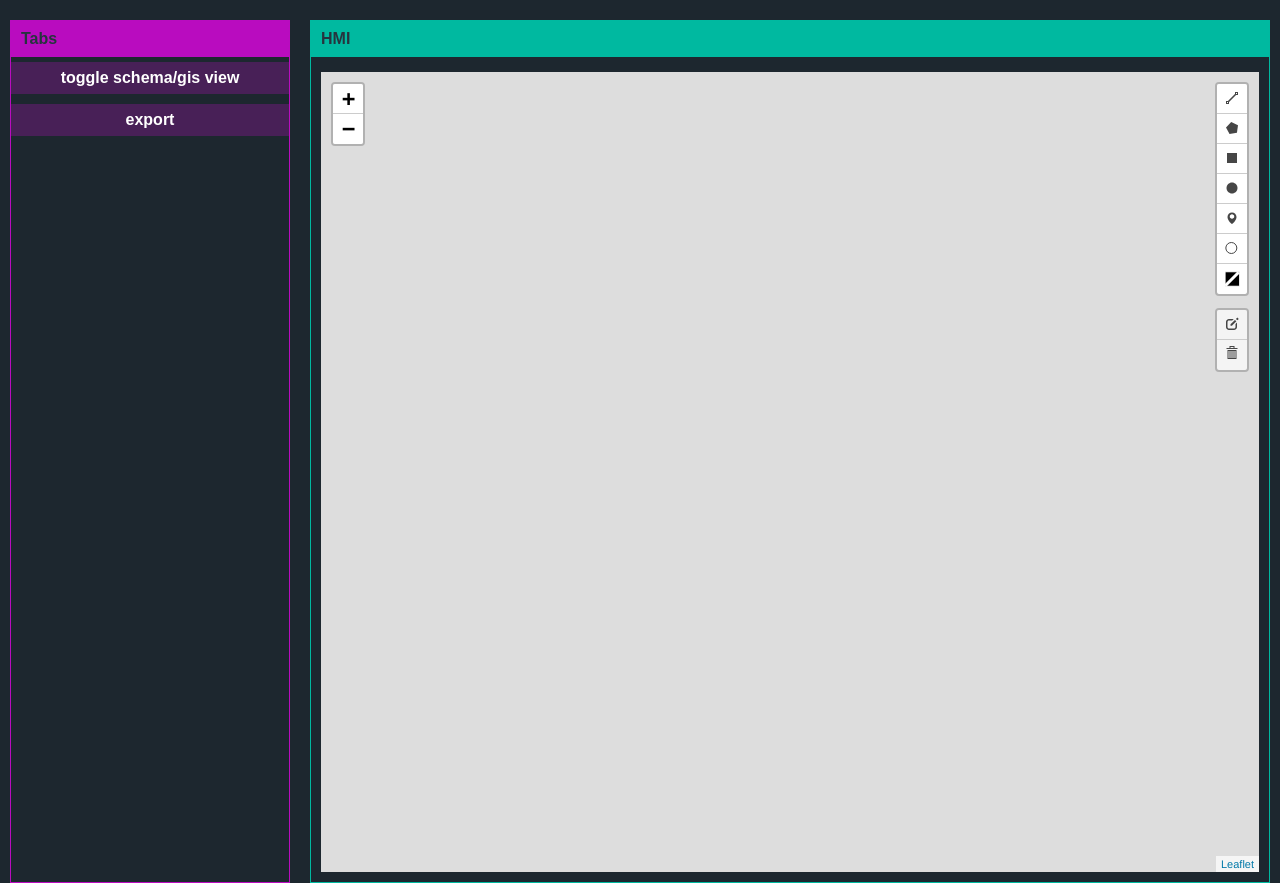
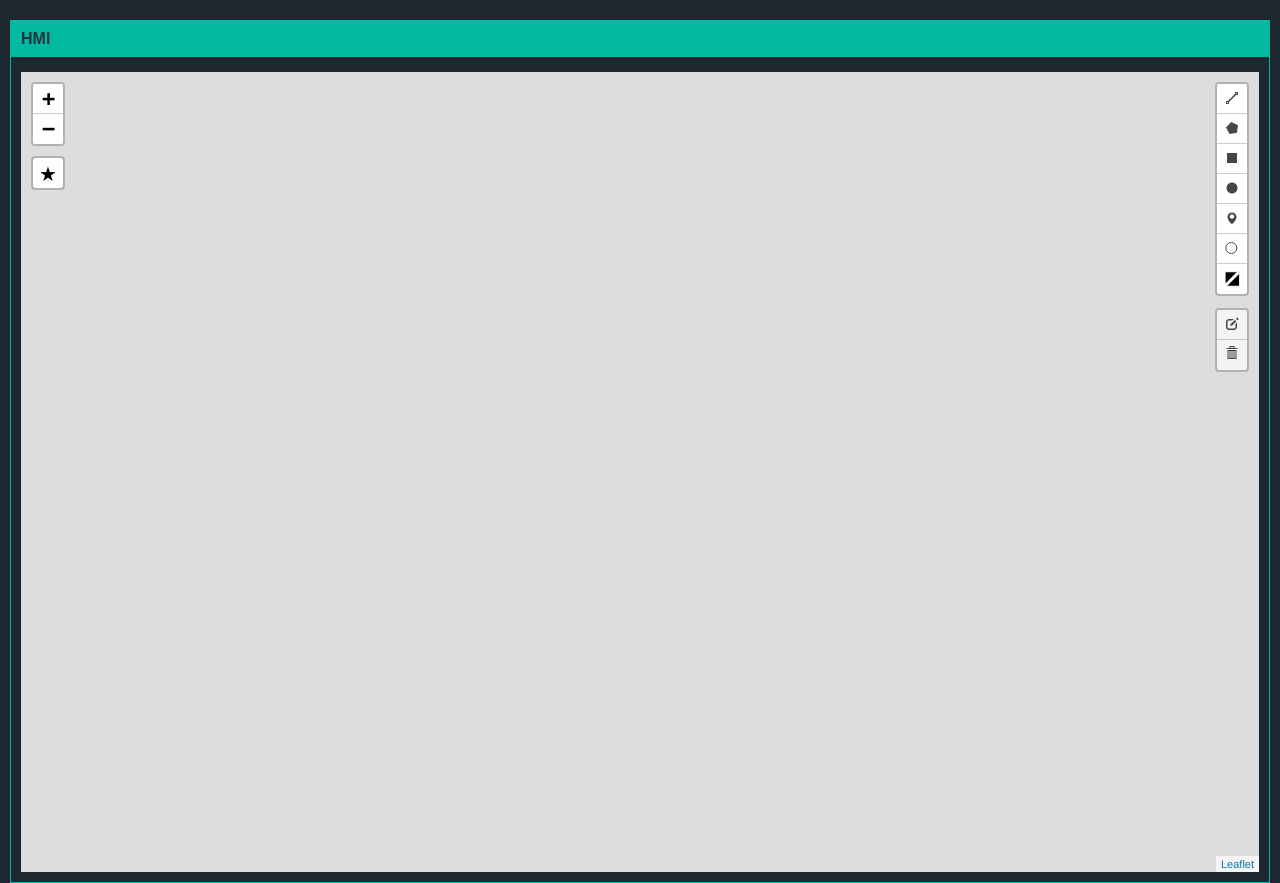
Before and after one commit to robidev/open_scada_dms, a Flask app: page / in a window 1280 px wide. Run offline with Flask 2, Linux system fonts and the light colour scheme.

Commit message:
update plugins

```diff
--- a/client/app.py
+++ b/client/app.py
@@ -121,7 +121,8 @@ def update_schema_geojson_database(data):
   global mongoclient
   db = mongoclient.scada
   myquery = {'_id':ObjectId(data['_id'][1:])} # _id
-  newvalues = {"geometry": data["geometry"], "properties.datapoints": data["properties"]['datapoints']} # x,y etc.
+  newvalues = {"geometry": data["geometry"], "properties": data["properties"]} # x,y etc.
+  #newvalues = {"geometry": data["geometry"], "properties.datapoints": data["properties"]['datapoints']} # x,y etc.
   db.schema_geojson.update_one(myquery, {"$set": newvalues}, False) # update_many()
   return
 
--- a/client/static/client.js
+++ b/client/static/client.js
@@ -1,6 +1,71 @@
 var socket;
 var schema_leafletmap, schema_geojsonlayer, schema_in_view, schema_editableLayers;
 var gis_leafletmap, gis_geojsonlayer,gis_in_view, gis_editableLayers;
+
+//https://stackoverflow.com/questions/62305306/invert-y-axis-of-lcrs-simple-map-on-vue2-leaflet
+var CRSPixel = L.Util.extend(L.CRS.Simple, {
+	transformation: new L.Transformation(1,0,1,0)
+});
+
+function init_schema(){
+  schema_in_view = [];
+
+  document.getElementById("mmi_svg").style.display = "block";
+
+  schema_leafletmap = L.map('mmi_svg', {
+    renderer: L.svg(),
+    crs: CRSPixel,
+    minZoom: 0,//-5
+    maxZoom: 20,
+    mapType: "schema"
+  }).setView([0, 0], 17);//setView([0,0], 1);
+
+  L.easyButton('<span style="font-size: 1.5em;">&starf;</span>', toggle_view ).addTo( schema_leafletmap );
+
+  schema_editableLayers = new L.FeatureGroup();
+  schema_leafletmap.addLayer(schema_editableLayers);
+
+  schema_geojsonlayer = L.geoJSON().addTo(schema_leafletmap);
+
+  let schema_options = {
+    position: 'topright',
+    draw: {
+      polyline: true,
+      polygon: {
+        allowIntersection: false, // Restricts shapes to simple polygons
+        drawError: {
+          color: '#e1e100', // Color the shape will turn when intersects
+          message: '<strong>Error: line intersects!<strong> intersecting polygons are not allowed' // Message that will show when intersect
+        }
+      },
+      circle: true, // Turns off this drawing tool
+      rectangle: true,
+      marker: true,
+      svg: true
+    },
+    edit: {
+      featureGroup: schema_editableLayers, //REQUIRED!!
+      remove: true
+    }
+  };
+
+  let schema_drawControl = new L.Control.Draw(schema_options);
+  schema_leafletmap.addControl(schema_drawControl);
+
+  schema_leafletmap.on(L.Draw.Event.CREATED, schema_addItem);
+  schema_leafletmap.on(L.Draw.Event.EDITED, schema_editedItems);
+  schema_leafletmap.on(L.Draw.Event.DELETED, schema_removeItems);
+  schema_leafletmap.on('moveend', update_schema);
+  schema_leafletmap.on('zoomend', update_schema);
+
+  //do not update map when editing, to prevent layer modification from database during editing
+  schema_leafletmap.on('draw:editstart', function(){ schema_leafletmap.off('moveend', update_schema);  schema_leafletmap.off('zoomend', update_schema);} );
+  schema_leafletmap.on('draw:editstop', function(){schema_leafletmap.on('moveend', update_schema);  schema_leafletmap.on('zoomend', update_schema);} );
+  schema_leafletmap.on('draw:deletestart', function(){schema_leafletmap.off('moveend', update_schema);  schema_leafletmap.off('zoomend', update_schema);} );
+  schema_leafletmap.on('draw:deletestop', function(){schema_leafletmap.on('moveend', update_schema);  schema_leafletmap.on('zoomend', update_schema);} );
+  schema_leafletmap.setZoom(18);//-5
+}
+
 
 function init_gis(){
   gis_in_view = [];
@@ -19,6 +84,8 @@ function init_gis(){
     tileSize: 512,
     zoomOffset: -1,
   }).addTo(gis_leafletmap);//*/
+
+  L.easyButton('<span style="font-size: 1.5em;">&starf;</span>', toggle_view ).addTo( gis_leafletmap );
 
   gis_geojsonlayer = L.geoJSON().addTo(gis_leafletmap);
 
@@ -56,20 +123,63 @@ function init_gis(){
   gis_leafletmap.on(L.Draw.Event.DELETED, gis_removeItems);
   gis_leafletmap.on('moveend', update_gis);
   gis_leafletmap.on('zoomend', update_gis);
+
+  //ensure layers are not updated from database during editing or removing
+  gis_leafletmap.on('draw:editstart', function(){ gis_leafletmap.off('moveend', update_schema);  gis_leafletmap.off('zoomend', update_schema);} );
+  gis_leafletmap.on('draw:editstop', function(){gis_leafletmap.on('moveend', update_schema);  gis_leafletmap.on('zoomend', update_schema);} );
+  gis_leafletmap.on('draw:deletestart', function(){gis_leafletmap.off('moveend', update_schema);  gis_leafletmap.off('zoomend', update_schema);} );
+  gis_leafletmap.on('draw:deletestop', function(){gis_leafletmap.on('moveend', update_schema);  gis_leafletmap.on('zoomend', update_schema);} );
   gis_leafletmap.setZoom(18);
 }
 
-function exportGeoJSON(featureGroup) {
-  // Extract GeoJson from featureGroup
-  let data = featureGroup.toGeoJSON();
-  // Stringify the GeoJson
-  let convertedData = 'text/json;charset=utf-8,' + encodeURIComponent(JSON.stringify(data));
-  // Create export
-  let linkElement = document.createElement('a');
-  linkElement.setAttribute('href', 'data:' + convertedData);
-  linkElement.setAttribute('download','data.geojson');
-  linkElement.click();
+function schema_addItem(e) {
+  let type = e.layerType, layer = e.layer;
+
+  if (type === 'marker') {
+    layer.bindPopup('A popup!');
+  }
+  if (type === 'svg') {
+    layer.type = "Svg";
+    if(layer._newTemplate == true){
+      socket.emit('svg_addTemplate', {
+        'name':layer._templateName,
+        'viewBox': layer._svgViewBox,
+        'svg': layer._url.innerHTML,
+        'datapoint_amount':layer._dataPoints.length
+      });
+    }
+
+    let bounds = layer.getBounds();
+    socket.emit('schema_addItems', {
+      'w':bounds._northEast.lng,
+      'n':bounds._northEast.lat,
+      'e':bounds._southWest.lng,
+      's':bounds._southWest.lat,
+      'svg':layer._templateName,
+      'dataPoints': layer._dataPoints },
+      function(ret){
+        if (layer.uuid === null){
+          layer.uuid = ret;
+        }
+      }
+    );
+  }
+  else if (layer.toGeoJSON){ //geojson item
+    layer.type = "Feature";
+    let geojson = layer.toGeoJSON();
+    geojson["properties"]['type'] = "geojson";
+    geojson["properties"]['datapoints'] = {};
+
+    socket.emit('schema_addGeojsonItem', geojson ,
+    function(ret){
+      if (layer.uuid === null){
+        layer.uuid = ret;
+      }
+    });
+  }
+  schema_editableLayers.addLayer(layer);
 }
+
 
 function gis_addItem(e) {
   let type = e.layerType, layer = e.layer;
@@ -123,6 +233,36 @@ function gis_addItem(e) {
   gis_editableLayers.addLayer(layer);
 }
 
+
+function schema_editedItems(e){
+  for (const [key, layer] of Object.entries(e.layers._layers)) {
+    if(layer.type && layer.type === "Feature"){
+      let geojson = layer.toGeoJSON();
+      geojson["properties"]['datapoints'] = {};
+
+      socket.emit('schema_editedGeojsonItems', {
+        '_id':layer.uuid,
+        'type': layer.type,
+        'geometry':geojson['geometry'],
+        'properties':geojson['properties'],
+      });
+    }
+    else if(layer.type && layer.type === "Svg"){
+      let bounds = layer.getBounds();
+      socket.emit('schema_editedItems', {
+        '_id':layer.uuid,
+        'w':bounds._northEast.lng,
+        'n':bounds._northEast.lat,
+        'e':bounds._southWest.lng,
+        's':bounds._southWest.lat,
+        'dataPoints': layer._dataPoints
+      });
+    }
+  }
+}
+
+
+
 function gis_editedItems(e){
   for (const [key, layer] of Object.entries(e.layers._layers)) {
     if(layer.type && layer.type === "Feature"){
@@ -155,148 +295,7 @@ function gis_editedItems(e){
   }
 }
 
-function gis_removeItems(e){
-  for (const [key, layer] of Object.entries(e.layers._layers)) {
-    socket.emit('gis_removeItems', layer.uuid);
-  }
-}
 
-
-
-//https://stackoverflow.com/questions/62305306/invert-y-axis-of-lcrs-simple-map-on-vue2-leaflet
-var CRSPixel = L.Util.extend(L.CRS.Simple, {
-	transformation: new L.Transformation(1,0,1,0)
-});
-
-function init_schema(){
-  schema_in_view = [];
-
-  document.getElementById("mmi_svg").style.display = "block";
-
-  schema_leafletmap = L.map('mmi_svg', {
-    renderer: L.svg(),
-    crs: CRSPixel,
-    minZoom: 0,//-5
-    maxZoom: 20,
-    mapType: "schema"
-  }).setView([0, 0], 17);//setView([0,0], 1);
-
-  schema_editableLayers = new L.FeatureGroup();
-  schema_leafletmap.addLayer(schema_editableLayers);
-
-  schema_geojsonlayer = L.geoJSON().addTo(schema_leafletmap);
-
-  let schema_options = {
-    position: 'topright',
-    draw: {
-      polyline: true,
-      polygon: {
-        allowIntersection: false, // Restricts shapes to simple polygons
-        drawError: {
-          color: '#e1e100', // Color the shape will turn when intersects
-          message: '<strong>Error: line intersects!<strong> intersecting polygons are not allowed' // Message that will show when intersect
-        }
-      },
-      circle: true, // Turns off this drawing tool
-      rectangle: true,
-      marker: true,
-      svg: true
-    },
-    edit: {
-      featureGroup: schema_editableLayers, //REQUIRED!!
-      remove: true
-    }
-  };
-
-  let schema_drawControl = new L.Control.Draw(schema_options);
-  schema_leafletmap.addControl(schema_drawControl);
-
-  schema_leafletmap.on(L.Draw.Event.CREATED, schema_addItem);
-  schema_leafletmap.on(L.Draw.Event.EDITED, schema_editedItems);
-  schema_leafletmap.on(L.Draw.Event.DELETED, schema_removeItems);
-  schema_leafletmap.on('moveend', update_schema);
-  schema_leafletmap.on('zoomend', update_schema);
-  schema_leafletmap.setZoom(18);//-5
-}
-
-
-
-
-
-function schema_addItem(e) {
-  let type = e.layerType, layer = e.layer;
-
-  if (type === 'marker') {
-    layer.bindPopup('A popup!');
-  }
-  if (type === 'svg') {
-    layer.type = "Svg";
-    if(layer._newTemplate == true){
-      socket.emit('svg_addTemplate', {
-        'name':layer._templateName,
-        'viewBox': layer._svgViewBox,
-        'svg': layer._url.innerHTML,
-        'datapoint_amount':layer._dataPoints.length
-      });
-    }
-
-    let bounds = layer.getBounds();
-    socket.emit('schema_addItems', {
-      'w':bounds._northEast.lng,
-      'n':bounds._northEast.lat,
-      'e':bounds._southWest.lng,
-      's':bounds._southWest.lat,
-      'svg':layer._templateName,
-      'dataPoints': layer._dataPoints },
-      function(ret){
-        if (layer.uuid === null){
-          layer.uuid = ret;
-        }
-      }
-    );
-  }
-  else if (layer.toGeoJSON){ //geojson item
-    layer.type = "Feature";
-    let geojson = layer.toGeoJSON();
-    geojson["properties"]['type'] = "geojson";
-    geojson["properties"]['datapoints'] = {};
-
-    socket.emit('schema_addGeojsonItem', geojson ,
-    function(ret){
-      if (layer.uuid === null){
-        layer.uuid = ret;
-      }
-    });
-  }
-  schema_editableLayers.addLayer(layer);
-}
-
-function schema_editedItems(e){
-  for (const [key, layer] of Object.entries(e.layers._layers)) {
-    if(layer.type && layer.type === "Feature"){
-      let geojson = layer.toGeoJSON();
-      geojson["properties"]['datapoints'] = {};
-
-      socket.emit('schema_editedGeojsonItems', {
-        '_id':layer.uuid,
-        'type': layer.type,
-        'geometry':geojson['geometry'],
-        'properties':geojson['properties'],
-      });
-    }
-    else if(layer.type && layer.type === "Svg"){
-      let bounds = layer.getBounds();
-      socket.emit('schema_editedItems', {
-        '_id':layer.uuid,
-        'w':bounds._northEast.lng,
-        'n':bounds._northEast.lat,
-        'e':bounds._southWest.lng,
-        's':bounds._southWest.lat,
-        'dataPoints': layer._dataPoints
-      });
-    }
-  }
-}
 
 function schema_removeItems(e){
   for (const [key, layer] of Object.entries(e.layers._layers)) {
@@ -308,6 +307,20 @@ function schema_removeItems(e){
     }
   }
 }
+
+
+function gis_removeItems(e){
+  for (const [key, layer] of Object.entries(e.layers._layers)) {
+    socket.emit('gis_removeItems', layer.uuid);
+  }
+}
+
+
+
+
+
+
+
 
 function toggle_view() {
   let gis = document.getElementById("gis_map");
@@ -516,7 +529,6 @@ $(document).ready(function() {
 
 });
 
-
 var update_schema = function(){
   zoom = schema_leafletmap.getZoom();
   bounds = schema_leafletmap.getBounds();
@@ -528,6 +540,7 @@ var update_gis = function(){
   bounds = gis_leafletmap.getBounds();
   socket.emit('get_svg_for_gis', {'w': bounds.getWest(), 'n': bounds.getNorth(), 'e': bounds.getEast(), 's': bounds.getSouth(), 'z': zoom, 'in_view': gis_in_view});
 }
+
 
 function svg_add_to_schema(w, n, e, s, svgString, svgId) {
   let svg = new L.SvgObject(svgString, L.latLngBounds([[n,w],[s,e]]), svgId,{ svgViewBox:{ viewBox: "calculate", fitBounds: false, scaleBounds:  0.000005/*1.0*/ }});
@@ -555,19 +568,41 @@ function svg_add_to_gis(svgString, svgId, location) {
   return svg;
 }
 
+/////////////////////////////////////////////////////////////////////////////
+
+//https://github.com/orfon/Leaflet.SLD/blob/master/leaflet.sld.js ????
 var geoStyle = function(feature){
   color = "#ff7800";
   //retrieve color from real-time database
   if(feature.properties.id == "one"){ color = "#ffff00"; }
+  if(!feature.properties.stroke){
+    return {
+      "color": color,
+      "weight": 5,
+      "opacity": 0.65
+    };
+  }
+
   return {
-    "color": color,
-    "weight": 5,
-    "opacity": 0.65
-  };
+    fillColor: feature.properties['fill'],
+    fillOpacity: feature.properties['fill-opacity'],
+    color: feature.properties['stroke'],
+    width: feature.properties['stroke-width'],
+    opacity: feature.properties['stroke-opacity']
+  };//*/
+}
+
+function setGeojsonStyle(layer){
+  //console.log(e);
+  layer.feature.properties['fill'] = layer.options.fillColor;
+  layer.feature.properties['fill-opacity'] = layer.options.fillOpacity;
+  layer.feature.properties['stroke'] = layer.options.color;
+  layer.feature.properties['stroke-width'] = layer.options.width;
+  layer.feature.properties['stroke-opacity'] = layer.options.opacity;
 }
 
 
-
+//////////////////////////////////////////////////////////////////////////
 	//.leaflet-modal
 L.Draw.Svg.include({
 	  enable: function(){
--- /dev/null
+++ b/client/static/css/L.Control.Sidebar.css
@@ -0,0 +1,158 @@
+$threshold-lg: 1200px;
+$threshold-md: 992px;
+$threshold-sm: 768px;
+
+$width-lg: 460px;
+$width-md: 390px;
+$width-sm: 305px;
+$width-xs: 100%;
+
+$transition-duration: 0.5s;
+
+@mixin border-radius($border-radius) {
+    -webkit-border-radius: $border-radius;
+    border-radius: $border-radius;
+}
+
+@mixin box-sizing($box-sizing) {
+    -webkit-box-sizing: $box-sizing;
+    -moz-box-sizing: $box-sizing;
+    box-sizing: $box-sizing;
+}
+
+@mixin widths($width) {
+    width: $width;
+
+    &.left.visible ~ .leaflet-left {
+        left: $width;
+    }
+
+    &.right.visible ~ .leaflet-right {
+        right: $width;
+    }
+}
+
+.leaflet-sidebar {
+    position: absolute;
+    height: 100%;
+
+    @include box-sizing(border-box);
+    padding: 10px;
+
+    z-index: 2000;
+
+    &.left {
+        left: -500px;
+        transition: left $transition-duration, width $transition-duration;
+
+        padding-right: 0;
+
+        &.visible {
+            left: 0;
+        }
+    }
+
+    &.right {
+        right: -500px;
+        transition: right $transition-duration, width $transition-duration;
+
+        padding-left: 0;
+
+        &.visible {
+            right: 0;
+        }
+    }
+
+    & > .leaflet-control {
+        height: 100%;
+        width: 100%;
+
+        overflow: auto;
+        -webkit-overflow-scrolling: touch;
+
+        @include box-sizing(border-box);
+        padding: 8px 24px;
+
+        font-size: 1.1em;
+
+        background: white;
+        box-shadow: 0 1px 7px rgba(0,0,0,0.65);
+        @include border-radius(4px);
+
+        .leaflet-touch & {
+            box-shadow: none;
+            border: 2px solid rgba(0,0,0,0.2);
+            background-clip: padding-box;
+        }
+    }
+
+    @media(max-width:$threshold-sm - 1px) {
+        @include widths($width-xs);
+
+        padding: 0;
+
+        &.left {
+            left: -$width-xs;
+
+            &.visible {
+                left: 0;
+            }
+        }
+
+        &.right {
+            right: -$width-xs;
+
+            &.visible {
+                right: 0;
+            }
+        }
+
+        & > .leaflet-control {
+            box-shadow: none;
+            @include border-radius(0);
+
+            .leaflet-touch & {
+                border: 0;
+            }
+        }
+    }
+
+    @media(min-width:$threshold-sm) and (max-width:$threshold-md - 1px) {
+        @include widths($width-sm);
+    }
+
+    @media(min-width:$threshold-md) and (max-width:$threshold-lg - 1px) {
+        @include widths($width-md);
+    }
+
+    @media(min-width:$threshold-lg) {
+        @include widths($width-lg);
+    }
+
+    .close {
+        position: absolute;
+        right: 20px;
+        top: 20px;
+        width: 31px;
+        height: 31px;
+
+        color: #333;
+        font-size: 25pt;
+        line-height: 1em;
+        text-align: center;
+        background: white;
+        @include border-radius(16px);
+        cursor: pointer;
+
+        // https://github.com/Turbo87/leaflet-sidebar/issues/36
+        z-index: 1000;
+    }
+}
+
+.leaflet-left {
+    transition: left $transition-duration;
+}
+
+.leaflet-right {
+    transition: right $transition-duration;
+}
--- /dev/null
+++ b/client/static/css/easy-button.css
@@ -0,0 +1,56 @@
+.leaflet-bar button,
+.leaflet-bar button:hover {
+  background-color: #fff;
+  border: none;
+  border-bottom: 1px solid #ccc;
+  width: 26px;
+  height: 26px;
+  line-height: 26px;
+  display: block;
+  text-align: center;
+  text-decoration: none;
+  color: black;
+}
+
+.leaflet-bar button {
+  background-position: 50% 50%;
+  background-repeat: no-repeat;
+  overflow: hidden;
+  display: block;
+}
+
+.leaflet-bar button:hover {
+  background-color: #f4f4f4;
+}
+
+.leaflet-bar button:first-of-type {
+  border-top-left-radius: 4px;
+  border-top-right-radius: 4px;
+}
+
+.leaflet-bar button:last-of-type {
+  border-bottom-left-radius: 4px;
+  border-bottom-right-radius: 4px;
+  border-bottom: none;
+}
+
+.leaflet-bar.disabled,
+.leaflet-bar button.disabled {
+  cursor: default;
+  pointer-events: none;
+  opacity: .4;
+}
+
+.easy-button-button .button-state{
+  display: block;
+  width: 100%;
+  height: 100%;
+  position: relative;
+}
+
+
+.leaflet-touch .leaflet-bar button {
+  width: 30px;
+  height: 30px;
+  line-height: 30px;
+}
--- a/client/static/css/layout.css
+++ b/client/static/css/layout.css
@@ -65,7 +65,7 @@ body {
   width: auto;
 
   display: grid;
-  grid-template-columns: 300px auto; /* 100px auto 200px*/
+  grid-template-columns: auto;/*300px auto; /* 100px auto 200px*/
   grid-template-rows: auto 600px;
   height: 100vh;
 }
@@ -92,7 +92,7 @@ body {
 /* Middle column */
 .column.middle {
   display: inline;
-  grid-column: 2; /* 1 */
+  grid-column: 1; /* 2 */
 }
 
 /* right column */
--- a/client/templates/index.html
+++ b/client/templates/index.html
@@ -20,6 +20,14 @@
 <!--Add modal plugin -->
 <link href='static/css/leaflet.modal.css' rel='stylesheet' crossorigin=""/>
 <script src='static/lib/L.Modal.js' crossorigin=""></script>
+
+<!--Add sidebar plugin -->
+<link href='static/css/L.Control.Sidebar.css' rel='stylesheet' crossorigin=""/>
+<script src='static/lib/L.Control.Sidebar.js' crossorigin=""></script>
+
+<!--Add easy-button plugin -->
+<link href='static/css/easy-button.css' rel='stylesheet' crossorigin=""/>
+<script src='static/lib/easy-button.js' crossorigin=""></script>
 
 <!--Add Svg plugin -->
 <script src='static/lib/leaflet.draw.svg.js' crossorigin=""></script>
@@ -44,11 +52,6 @@
 
 <main id='main_content'>
 <div class='wrap'>
-  <div class="column leftside">
-    <h2 class='h2 magenta'>Tabs</h2>
-    <button onclick="toggle_view()" class="controlBtn">toggle schema/gis view</button>
-    <button onclick="exportGeoJSON(editableLayers);" class="controlBtn">export</button>
-  </div>
   <div class="column middle">
     <h2 class='h2 teal'>HMI</h2>
     <div class='content'>
```
Also changed, not shown: client/static/css/images/marker-icon-2x.png, client/static/lib/L.Control.Sidebar.js (added), client/static/lib/easy-button.js (added), client/static/lib/images/layers-2x.png (deleted), client/static/lib/images/layers.png (deleted), client/static/lib/images/marker-icon-2x.png (deleted), client/static/lib/images/marker-icon.png (deleted), client/static/lib/images/marker-shadow.png (deleted).
